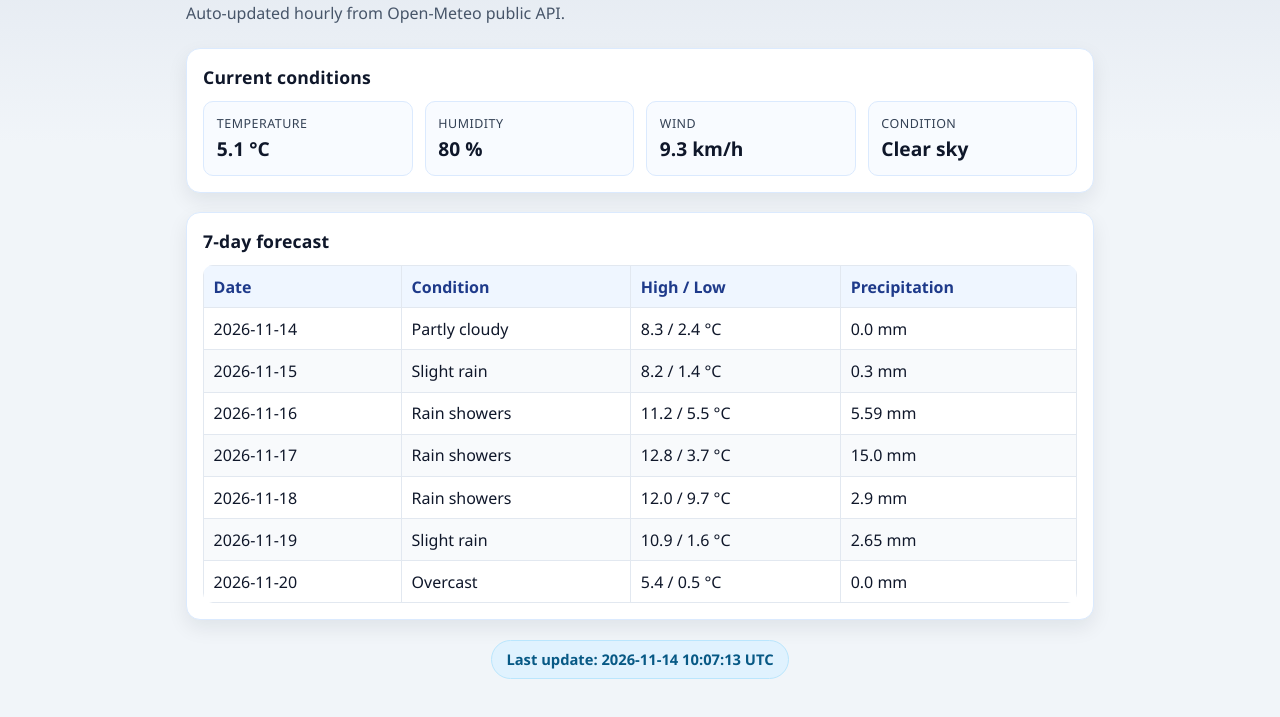
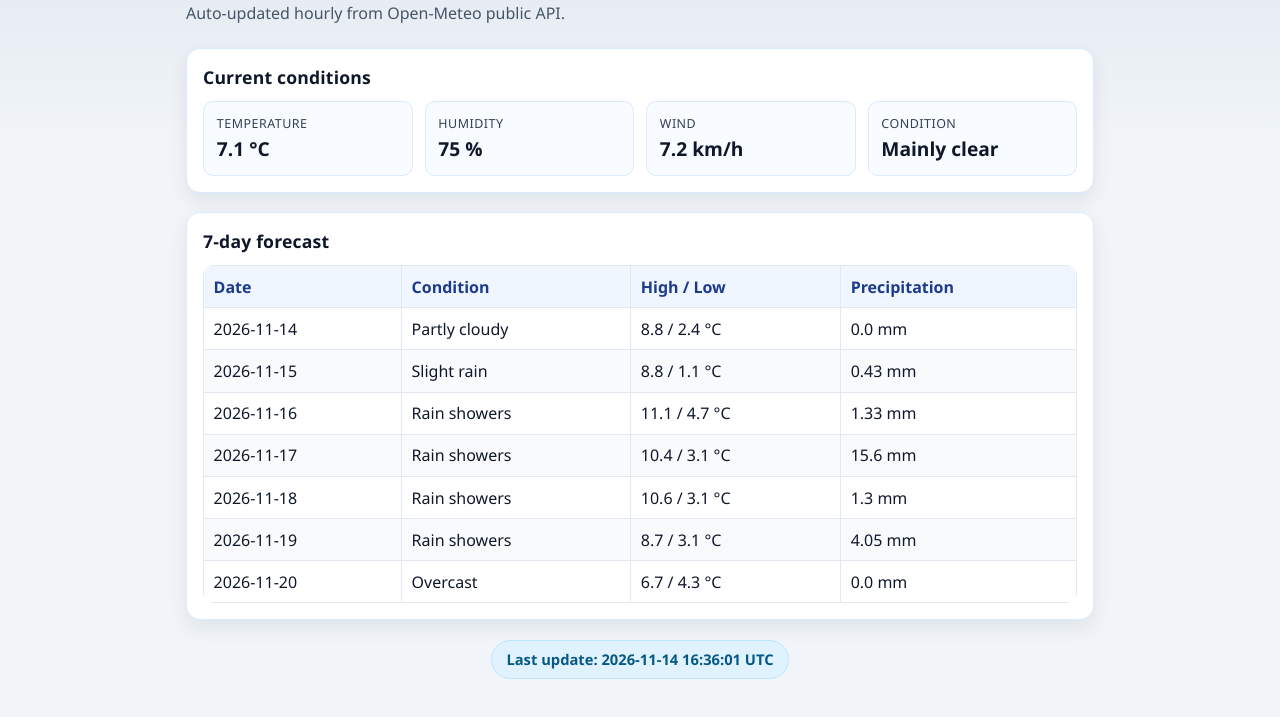
Before and after one commit to mustiego2001-commits/PRACA, a plain HTML site: page index.html in a window 1280 px wide. Shown: the part 77-794 px from the top of the page. Drawn offline with Linux system fonts and the light colour scheme.

Commit message:
chore: refresh weather dashboard data

```diff
--- a/index.html
+++ b/index.html
@@ -111,10 +111,10 @@
     <section class="panel">
       <h2>Current conditions</h2>
       <div class="cards">
-        <div class="card"><div class="label">Temperature</div><div class="value">5.1 °C</div></div>
-        <div class="card"><div class="label">Humidity</div><div class="value">80 %</div></div>
-        <div class="card"><div class="label">Wind</div><div class="value">9.3 km/h</div></div>
-        <div class="card"><div class="label">Condition</div><div class="value">Clear sky</div></div>
+        <div class="card"><div class="label">Temperature</div><div class="value">7.1 °C</div></div>
+        <div class="card"><div class="label">Humidity</div><div class="value">75 %</div></div>
+        <div class="card"><div class="label">Wind</div><div class="value">7.2 km/h</div></div>
+        <div class="card"><div class="label">Condition</div><div class="value">Mainly clear</div></div>
       </div>
     </section>
 
@@ -125,13 +125,13 @@
           <tr><th>Date</th><th>Condition</th><th>High / Low</th><th>Precipitation</th></tr>
         </thead>
         <tbody>
-          <tr><td>2026-11-14</td><td>Partly cloudy</td><td>8.3 / 2.4 °C</td><td>0.0 mm</td></tr><tr><td>2026-11-15</td><td>Slight rain</td><td>8.2 / 1.4 °C</td><td>0.3 mm</td></tr><tr><td>2026-11-16</td><td>Rain showers</td><td>11.2 / 5.5 °C</td><td>5.59 mm</td></tr><tr><td>2026-11-17</td><td>Rain showers</td><td>12.8 / 3.7 °C</td><td>15.0 mm</td></tr><tr><td>2026-11-18</td><td>Rain showers</td><td>12.0 / 9.7 °C</td><td>2.9 mm</td></tr><tr><td>2026-11-19</td><td>Slight rain</td><td>10.9 / 1.6 °C</td><td>2.65 mm</td></tr><tr><td>2026-11-20</td><td>Overcast</td><td>5.4 / 0.5 °C</td><td>0.0 mm</td></tr>
+          <tr><td>2026-11-14</td><td>Partly cloudy</td><td>8.8 / 2.4 °C</td><td>0.0 mm</td></tr><tr><td>2026-11-15</td><td>Slight rain</td><td>8.8 / 1.1 °C</td><td>0.43 mm</td></tr><tr><td>2026-11-16</td><td>Rain showers</td><td>11.1 / 4.7 °C</td><td>1.33 mm</td></tr><tr><td>2026-11-17</td><td>Rain showers</td><td>10.4 / 3.1 °C</td><td>15.6 mm</td></tr><tr><td>2026-11-18</td><td>Rain showers</td><td>10.6 / 3.1 °C</td><td>1.3 mm</td></tr><tr><td>2026-11-19</td><td>Rain showers</td><td>8.7 / 3.1 °C</td><td>4.05 mm</td></tr><tr><td>2026-11-20</td><td>Overcast</td><td>6.7 / 4.3 °C</td><td>0.0 mm</td></tr>
         </tbody>
       </table>
     </section>
 
     <footer class="timestamp-wrap">
-      <div class="timestamp">Last update: 2026-11-14 10:07:13 UTC</div>
+      <div class="timestamp">Last update: 2026-11-14 16:36:01 UTC</div>
     </footer>
   </main>
 </body>
```
